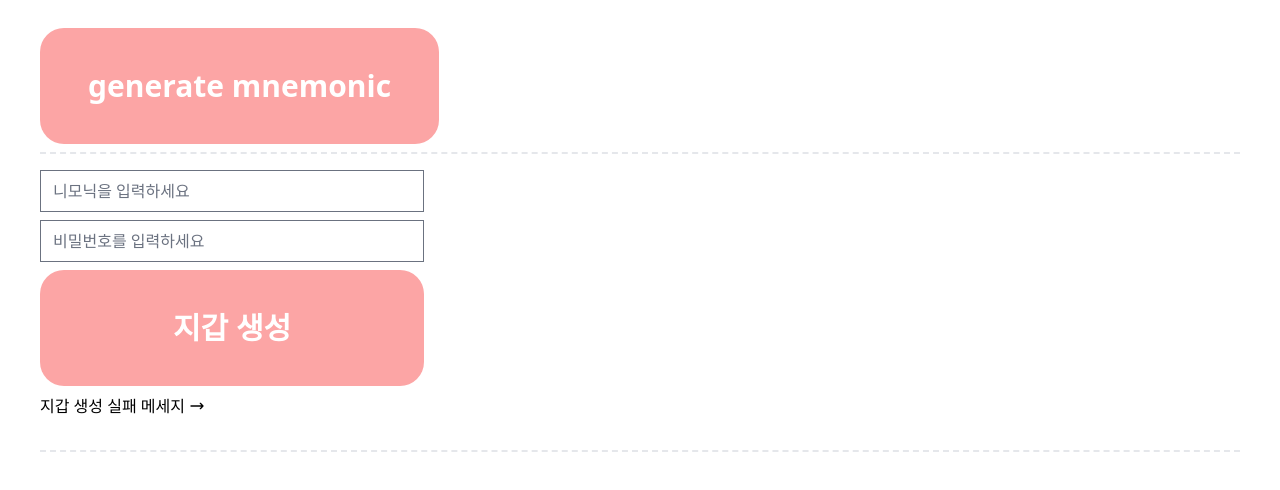
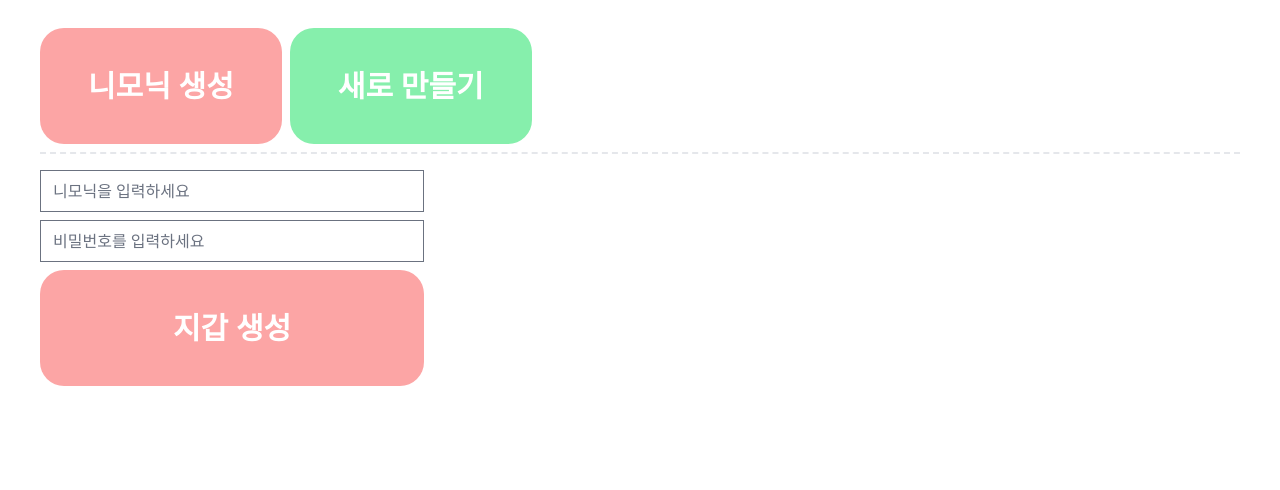
Before and after one commit to aristata/mnemonic-wallet-sample, a Next.js app: page / in a window 1280 px wide. Shown: the top 490 px of the page. Built offline with nearby package versions, Linux system fonts and the light colour scheme.

Commit message:
Feat: 초기화 기능 추가

```diff
--- a/libs/useMutation.ts
+++ b/libs/useMutation.ts
@@ -6,7 +6,11 @@ interface UseMutationState<T> {
   error?: object;
 }
 
-type UseMutationResult<T> = [(data?: any) => void, UseMutationState<T>];
+type UseMutationResult<T> = [
+  (data?: any) => void,
+  () => void,
+  UseMutationState<T>
+];
 
 export default function useMutation<T = any>(
   url: string
@@ -30,5 +34,12 @@ export default function useMutation<T = any>(
       .catch((error) => setState((prev) => ({ ...prev, error })))
       .finally(() => setState((prev) => ({ ...prev, loading: false })));
   }
-  return [mutation, { ...state }];
+  function reset() {
+    setState({
+      loading: false,
+      data: undefined,
+      error: undefined
+    });
+  }
+  return [mutation, reset, { ...state }];
 }
--- a/pages/index.tsx
+++ b/pages/index.tsx
@@ -21,6 +21,7 @@ interface WalletMutationResult {
 const Home: NextPage = () => {
   const [
     mnemonic,
+    mnemonicReset,
     { loading: mnemonicLoading, data: mnemonicData, error: mnemonicError }
   ] = useMutation<MnemonicMutationResult>("/api/mnemonic");
 
@@ -30,6 +31,7 @@ const Home: NextPage = () => {
 
   const [
     wallet,
+    walletReset,
     { loading: walletLoading, data: walletData, error: walletError }
   ] = useMutation<WalletMutationResult>("/api/wallet");
 
@@ -50,14 +52,25 @@ const Home: NextPage = () => {
     console.error(errors);
   };
 
+  const resetAll = () => {
+    walletReset();
+    mnemonicReset();
+  };
+
   return (
     <div className="py-5 px-10">
-      <div className="border-b-2 border-dashed py-2">
+      <div className="border-b-2 border-dashed py-2 space-x-2">
         <button
           className="bg-red-300 rounded-3xl text-white font-bold text-3xl px-12 py-10"
           onClick={createMnemonic}
         >
-          generate mnemonic
+          니모닉 생성
+        </button>
+        <button
+          className="bg-green-300 rounded-3xl text-white font-bold text-3xl px-12 py-10"
+          onClick={resetAll}
+        >
+          새로 만들기
         </button>
       </div>
       {mnemonicData?.ok ? (
@@ -111,7 +124,7 @@ const Home: NextPage = () => {
           </button>
         </form>
       </div>
-      {walletData?.ok ? (
+      {!walletData ? null : walletData.ok ? (
         <div className="py-2 border-b-2 border-dashed space-x-2">
           <label className="flex items-center">
             생성된 지갑
@@ -135,7 +148,7 @@ const Home: NextPage = () => {
       ) : (
         <div className="py-2 border-b-2 border-dashed space-x-2">
           <label className="flex items-center">
-            지갑 생성 실패 메세지
+            메세지
             <svg
               xmlns="http://www.w3.org/2000/svg"
               className="h-6 w-6 px-1"
--- a/wallet.json
+++ b/wallet.json
@@ -1 +1 @@
-{"encSeed":{"encStr":"5AiZl2a4utuVsIn/rbWOEF2kj7RWvfHwOI+H+zSgr7knMVUdGT9bRGaF3SQkkMgU6447lHS/usvSF0ZmxB55HoqkVADQiAN44BpNLQ7nfFRrnSaD7LCgHR1P+ESKqQFKjjleAZlSShGnlCVRkzlaV1IK1+QyX9MDh1k4HcsoJJrEUN0kRTzn/g==","nonce":"u1oqGnKrPMtd1DJWWJxr1LcMF/XMmC86"},"encHdRootPriv":{"encStr":"deTKGFVlBQ/x5HKglu2VH8gPBUpOGn98LeoGOhyWH43/LFj74Z7fizYPQvT/2mgE87yUlxpWR6Y5TUyV5b88k0wGRNoW/ryH7hAvDvpF2gXYuOcXn9hkCIbBHSWsb+BzMv0hP0blf4IN0M6U0UjYvep/YcxTwbIijNHFIf0gfg==","nonce":"2FgmMqkf9VjcIj7nHXdqmq+mYesom4b8"},"addresses":["a6dbd84f1d9e5d5158932fd61b3600a707b4853b"],"encPrivKeys":{"a6dbd84f1d9e5d5158932fd61b3600a707b4853b":{"key":"PDQWkO1h12Xrqa7Jya0nsq2wUnGVubNSWV1olavretxwjlE3i2o6v0Z01Yd5VmSH","nonce":"g+OoRA5P+uZiFLOHhq2AJN+Z7sbOAUqv"}},"hdPathString":"m/0'/0'/0'","salt":"J0a0Vo74WsGgtNW7fWcK9fwRbPR81DpeciPIkKe2FBU=","hdIndex":1,"version":3}
+{"encSeed":{"encStr":"NPPeQAW3Yvumfp0XNoy/CsSwye1eKSL395Nfv0vofNPGlPxB7qmEhiG1ibQJ7t92HfMtuuzYilKZiK6Y2SOYqxybhopT3+z6v2oLxiCcctVs4AL39Zv2tdA09HkTy2Y664NoaREBphs/8Q6CNCnFgWtzqeMRseR1iVmH95xlqdXC/waLIJRLYQ==","nonce":"VHJDCcodBXztJ3cnZpXd6x6wo7hX1hpf"},"encHdRootPriv":{"encStr":"e98OjnwQ6JkMhqJxsP0kX9NY4o23MR63QvQFG/1G4aYRuWgFVm2lp05/RkQKjVqFYzqnMMdfAd5WUraOM/rD32oGIAv0q6T1N8U8TlMrWhOXCO9REA2N1Jor+Fnu/S3B49P+ncuqhDNDw2qZRmaQExoHOubWqHU9vpdtDnFjlg==","nonce":"ZezV8byj4GhvYQMBVplDSQ6/JLUTTA0B"},"addresses":["a2b7057d049a88c966bb8961489361807400152e"],"encPrivKeys":{"a2b7057d049a88c966bb8961489361807400152e":{"key":"KVPrkPDFPLXXQthtut9+TSUfz7owXy0IPb7bf+lKqMz++7IVGMeEU2R2iBHoN/ep","nonce":"zSSc1CiNO3Jg2q4LJNDl2CSDzVUpvguv"}},"hdPathString":"m/0'/0'/0'","salt":"o2SMzBQH0nmo5g43HlGr/8HCfavqHsxSUGl+mpkvRuw=","hdIndex":1,"version":3}
```
